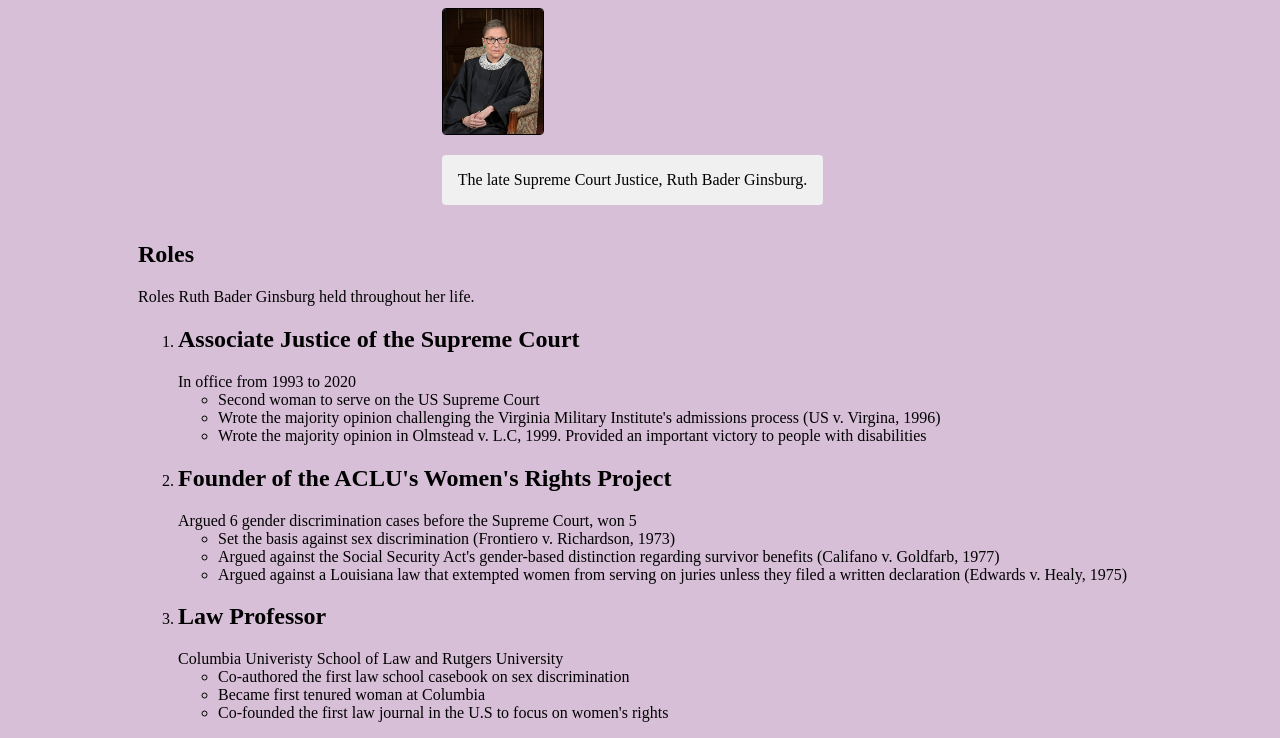
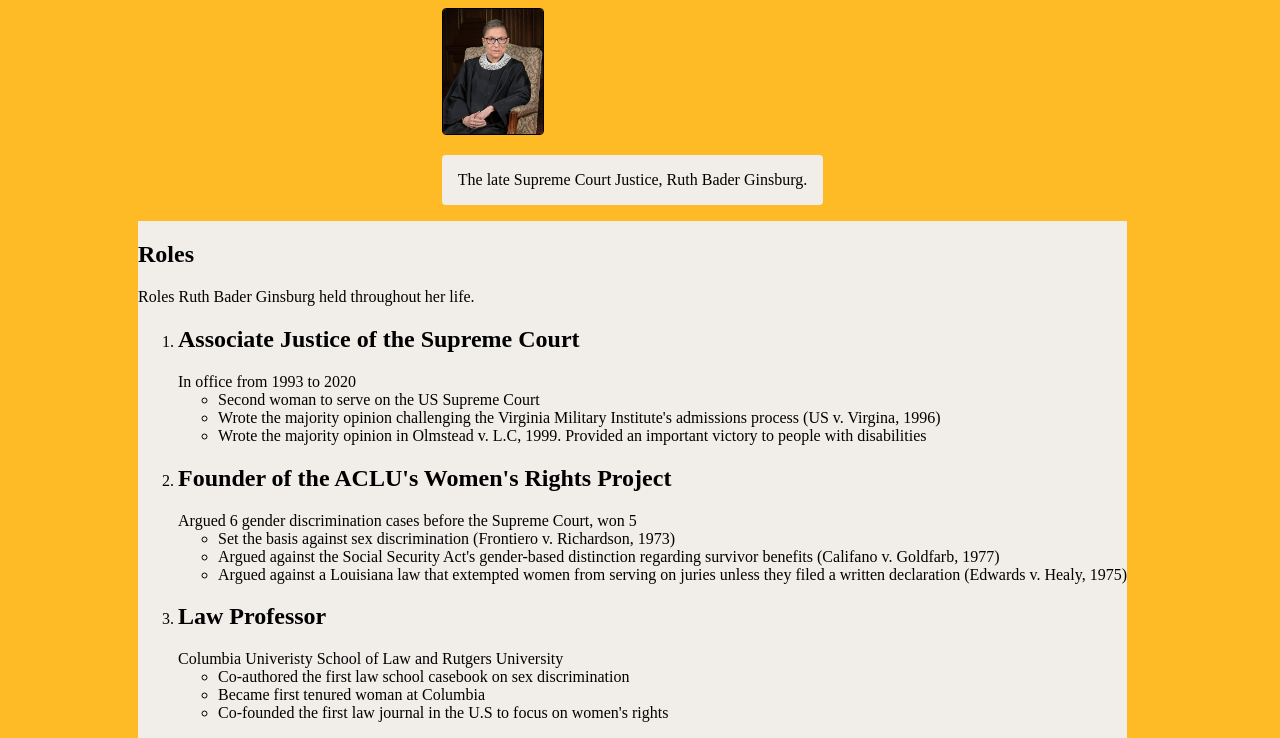
Before and after one commit to apatel04/assignment-1, a website: page public/asst-1/index.html in a window 1280 px wide. Shown: the part 173-911 px from the top of the page. Drawn offline with Linux system fonts and the light colour scheme; a web font is replaced by a local one.

Commit message:
complementary color scheme

```diff
--- a/public/asst-1/styles.css
+++ b/public/asst-1/styles.css
@@ -16,7 +16,7 @@ html {
 }
 
 body {
-    background-color: thistle;
+    background-color: #FFBB26;
 }
 
 .container {
@@ -42,9 +42,13 @@ body {
 }
 
 .first p {
-    background: #f0f0f0;
+    background: rgb(241, 238, 233);
     border-radius: 4px;
     padding: 15px;
     flex: 0 1 auto;
     border: solid 1px transparent;
 }
+
+.second {
+    background: rgb(241, 238, 233);
+}
```
